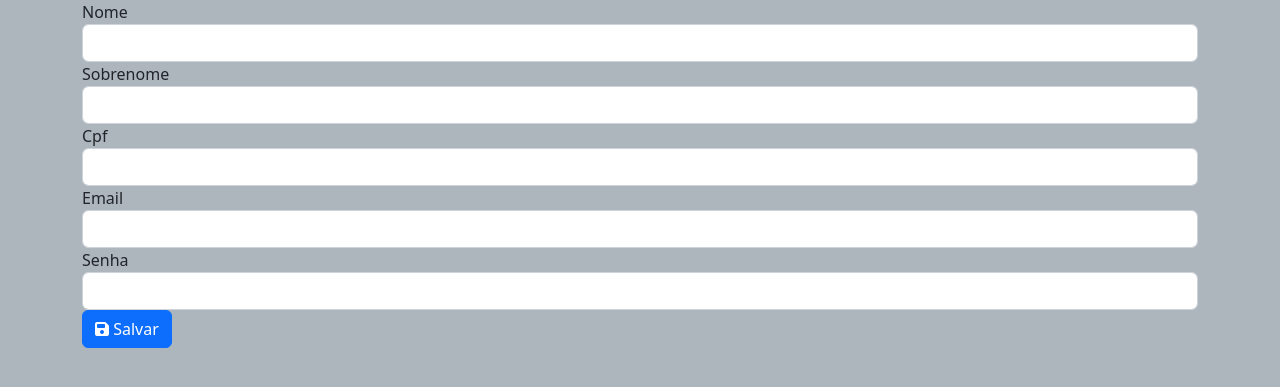
After one commit to MattNogueira/MyMoveis, a Django app: page /cadastro in a window 1280 px wide. The commit adds this page. Shown: the top 387 px of the page. Run offline with Django 4.2, Linux system fonts and the light colour scheme; some libraries are stand-ins or nearby versions.

Commit message:
integração static e auth

```diff
--- a/MyMoveis/models.py
+++ b/MyMoveis/models.py
@@ -1,10 +1,19 @@
+from django.contrib.auth.models import AbstractBaseUser
 from django.db import models
 
-class Usuario(models.Model):
+class Usuario(AbstractBaseUser):
     cpf = models.CharField(max_length=14, unique=True)
-    email = models.CharField(max_length=50)
+    email = models.EmailField(max_length=50, unique=True)
+    #editei a field de email e adicionei:
+    USERNAME_FIELD = 'email'
     nome = models.CharField(max_length=50)
     sobrenome = models.CharField(max_length=50)
+    @property
+    def senha(self):
+        return self.password
+
+    def __str__(self):
+        return self.nome
 
 class Anunciante(Usuario):
     TIPOPESSOA_CHOICES = (
--- /dev/null
+++ b/MyMoveis/templates/auth/cadastro.html
@@ -0,0 +1,33 @@
+{% extends 'base.html' %}
+{% load widget_tweaks %}
+
+{% block conteudo %}
+
+    <form method="post">
+        {%csrf_token%}
+        <div class="mb3">
+            {{frm.nome.label}}
+            {{frm.nome|add_class:'form-control'}}
+        </div>
+        <div class="mb3">
+            {{frm.sobrenome.label}}
+            {{frm.sobrenome|add_class:'form-control'}}
+        </div>
+        <div class="mb3">
+            {{frm.cpf.label}}
+            {{frm.cpf|add_class:'form-control'}}
+        </div>
+        <div class="mb3">
+            {{frm.email.label}}
+            {{frm.email|add_class:'form-control'}}
+        <div class="mb3">
+            {{frm.password.label}}
+            {{frm.password|add_class:'form-control'}}
+        </div>
+        <button type="submit" class="btn btn-primary">
+            <i class="fa-solid fa-save"></i> Salvar
+        </button>
+    </form>
+
+
+{% endblock %}
--- a/MyMoveis/templates/base.html
+++ b/MyMoveis/templates/base.html
@@ -0,0 +1,20 @@
+<!DOCTYPE html>
+<html lang="pt-br">
+<head>
+    <meta charset="UTF-3">
+    <meta name="viewport" content="width=device-width, initial-scale=1.0">
+    <meta http-equiv="X-UA-Compatible" content="ie=edge">
+    <title>App Estilo de Aprendizagem</title>
+    <link rel="stylesheet" href="https://cdnjs.cloudflare.com/ajax/libs/font-awesome/6.1.2/css/all.min.css" integrity="sha512-1sCRPdkRXhBV2PBLUdRb4tMg1w2YPf37qatUFeS7zlBy7jJI8Lf4VHwWfZZfpXtYSLy85pkm9GaYVYMfw5BC1A==" crossorigin="anonymous" referrerpolicy="no-referrer" />
+    <link rel="stylesheet" href="https://cdnjs.cloudflare.com/ajax/libs/bootstrap/5.2.0/css/bootstrap.min.css" integrity="sha512-XWTTruHZEYJsxV3W/lSXG1n3Q39YIWOstqvmFsdNEEQfHoZ6vm6E9GK2OrF6DSJSpIbRbi+Nn0WDPID9O7xB2Q==" crossorigin="anonymous" referrerpolicy="no-referrer" />
+    <style>
+        .bg-gray{background-color: #adb5bd;}
+    </style>
+</head>
+<body class="bg-gray">
+    <div class="container">
+        {% block conteudo %}
+        {% endblock %}
+    </div>
+</body>
+</html>
--- a/MyMoveis/templates/usuario/login.html
+++ b/MyMoveis/templates/usuario/login.html
@@ -1,3 +1,8 @@
+{% extends 'base.html' %}
+{% load widget_tweaks %}
+
+{% block conteudo %}
+
 <!DOCTYPE html>
 <html lang="pt_br">
     <head>
--- a/MyMoveis/urls.py
+++ b/MyMoveis/urls.py
@@ -13,10 +13,15 @@
     1. Import the include() function: from django.urls import include, path
     2. Add a URL to urlpatterns:  path('blog/', include('blog.urls'))
 """
+from django.contrib import admin
 from django.urls import path
-from MyMoveis.views import pages
+from MyMoveis.views import auth, pages
 
 urlpatterns = [
-    path('', pages.home),
-    path('home', pages.home, name='home')
+
+    #urls of auth
+    path('login', auth.login, name='login'),
+    path('home', pages.home, name='home'),
+    path('logout', auth.logout, name='logout'),
+    path('cadastro',auth.cadastro,name='cadastro')
 ]
--- /dev/null
+++ b/MyMoveis/views/auth.py
@@ -0,0 +1,52 @@
+from django.contrib import auth
+from django import forms
+from django.shortcuts import redirect, render
+from django.contrib.auth.hashers import make_password
+from django.forms import ModelForm
+from MyMoveis.models import Usuario
+
+class UsuarioForm(ModelForm):
+    class Meta:
+        model = Usuario
+        fields = '__all__'
+        widgets = {
+            'password': forms.PasswordInput()
+        }
+    def clean_password(self):
+        return make_password(self.cleaned_data['password'])
+
+class LoginForm(forms.Form):
+    email = forms.EmailField(max_length=50)
+    senha = forms.CharField(widget=forms.PasswordInput)
+
+def login(request):
+    frm = LoginForm(request.POST or None)
+
+    if frm.is_valid():
+        usuario = auth.authenticate(request, email = frm.cleaned_data['email'], senha=frm.cleaned_data['senha'])
+
+        if usuario is not None:
+            auth.login(request, usuario)
+            return redirect('home')
+        else:
+            frm.add_error(None, 'Usuário ou senha inválidos')
+
+    return render(request, 'auth/login.html', {
+        'frm':  frm
+    })
+
+def logout(request):
+    auth.logout(request)
+    return redirect('login')
+
+def cadastro(request):
+
+    frm = UsuarioForm(request.POST or None)
+
+    if frm.is_valid():
+        frm.save()
+        return redirect('login')
+
+    return render(request, 'auth/cadastro.html',{
+        'frm':frm
+    })
--- a/MyMoveis/views/pages.py
+++ b/MyMoveis/views/pages.py
@@ -1,4 +1,6 @@
+from django.contrib.auth.decorators import login_required
 from django.shortcuts import render
 
+@login_required
 def home(request):
-    return render(request, 'pages/home.html', {})
+    return render(request, 'pages/home.html')
```
Also changed, not shown: MyMoveis/backend.py (added, +22 -0 lines), MyMoveis/settings.py (+16 -6 lines), MyMoveis/templates/auth/login.html (added, +15 -0 lines), db.sqlite3 (deleted).
